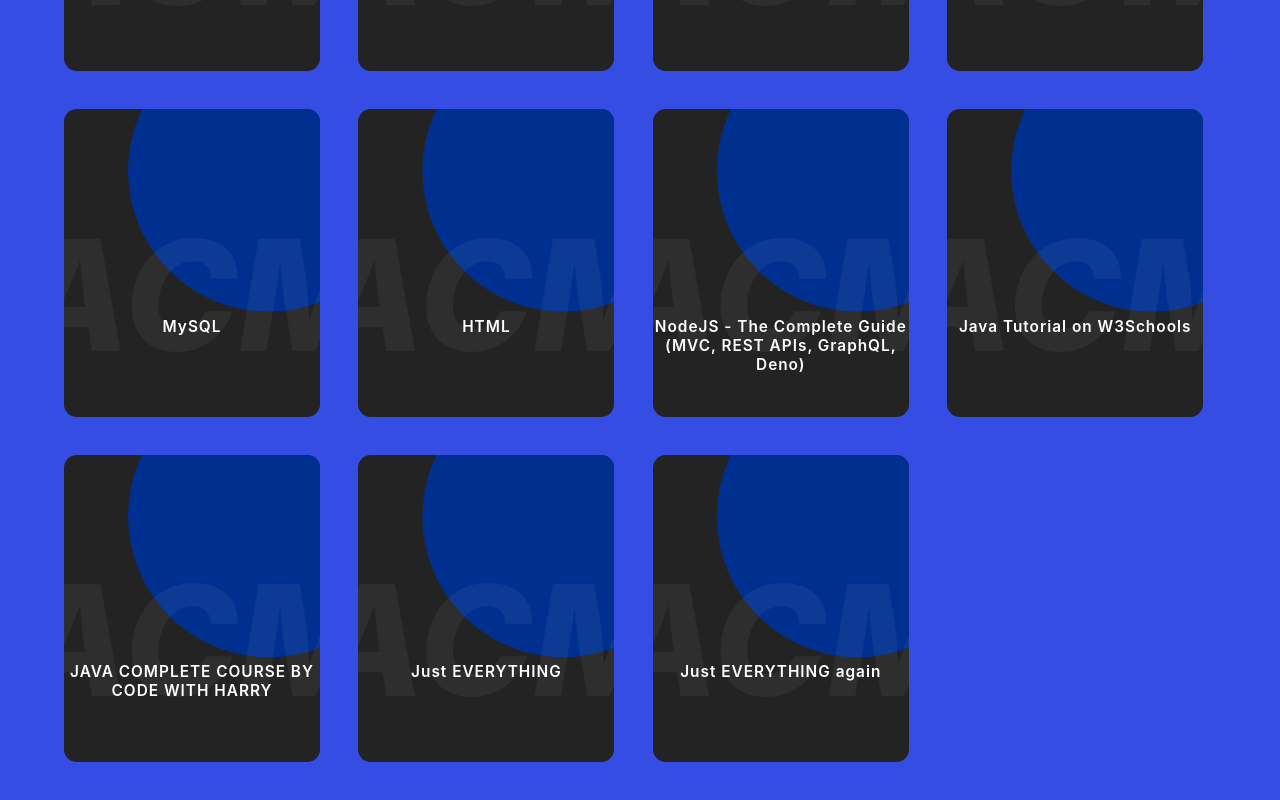
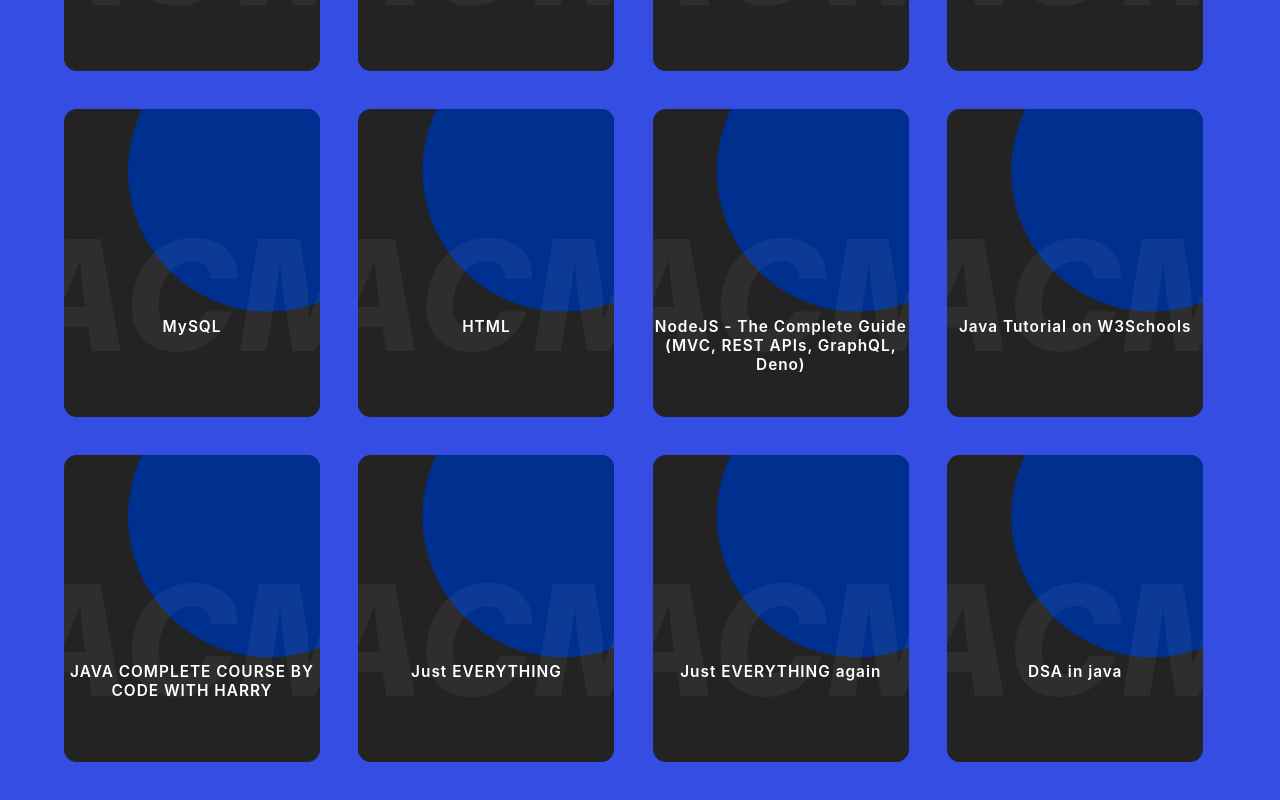
Before and after one commit to ACM-JUIT/Learning-Resources, a React (Create React App) app: page / in a window 1280 px wide. Shown: the part 1637-2437 px from the top of the page. Built offline with nearby package versions, Linux system fonts and the light colour scheme.

Commit message:
Update data.js

```diff
--- a/src/data.js
+++ b/src/data.js
@@ -115,4 +115,9 @@
   brief: " SAB KUCH ",
   link: "https://www.tutorialspoint.com/tutorialslibrary.htm",
 },
+{
+  courseName: "DSA in java",
+  brief: "A course for those who wants to learn DSA in java",
+  link: "https://www.youtube.com/playlist?list=PLUcsbZa0qzu3yNzzAxgvSgRobdUUJvz7p",
+ },
 ];
```
